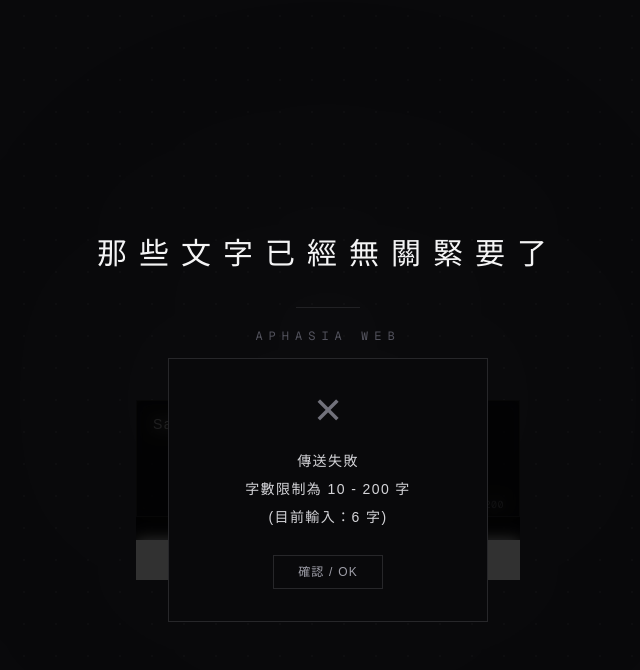
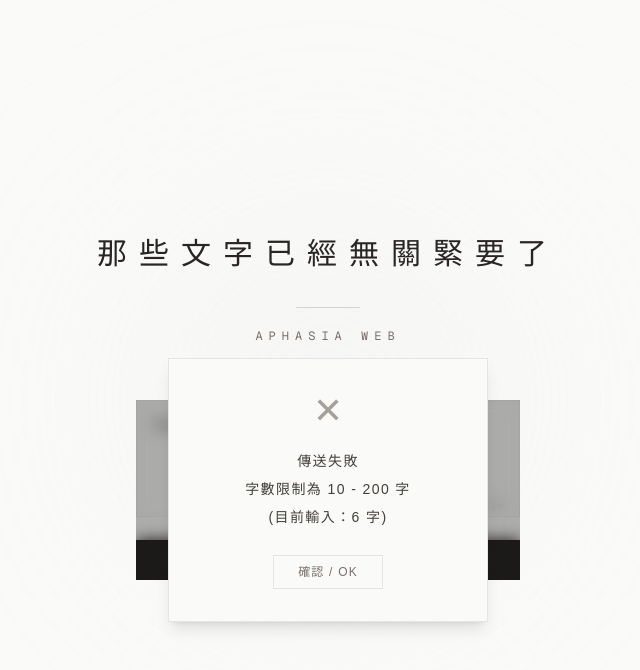
Before and after one commit to ChunRed/Aphasia-Web, a Next.js app in the folder client/: page / in a window 1280 px wide. Both pictures are taken after typing "Sample" into the empty fields and a click on the button "送出 / SUBMIT". Shown: the top 670 px of the page, without its empty margins (312-952 px from the left). Built offline with nearby package versions, Linux system fonts and the light colour scheme.

Commit message:
更新UI風格

```diff
--- a/client/app/layout.tsx
+++ b/client/app/layout.tsx
@@ -19,15 +19,17 @@ export const metadata: Metadata = {
   description: "數位藝術節 - Aphasia Web",
   appleWebApp: {
     capable: true,
-    statusBarStyle: "black-translucent",
+    statusBarStyle: "default",
     title: "無關緊要",
   },
 };
 
 export const viewport: Viewport = {
-  themeColor: "#09090b", // Matches bg-zinc-950
+  themeColor: "#fafaf9", // Matches Muji off-white bg
   width: "device-width",
   initialScale: 1,
+  maximumScale: 1,
+  userScalable: false,
   viewportFit: "cover",
 };
 
--- a/client/app/page.tsx
+++ b/client/app/page.tsx
@@ -2,20 +2,20 @@ import MujiInput from "@/components/MujiInput";
 
 export default function Home() {
   return (
-    <div className="relative flex min-h-screen flex-col items-center justify-center bg-zinc-950 p-6 text-center select-none overflow-hidden">
-      {/* Subtle background radial pattern */}
-      <div className="absolute inset-0 bg-[radial-gradient(circle_at_center,rgba(255,255,255,0.02)_1px,transparent_1px)] bg-[size:32px_32px] pointer-events-none" />
+    <div className="relative flex min-h-screen flex-col items-center justify-center bg-[#fafaf9] p-6 text-center select-none overflow-hidden">
+      {/* Subtle background radial pattern for light mode */}
+      <div className="absolute inset-0 bg-[radial-gradient(circle_at_center,rgba(0,0,0,0.02)_1px,transparent_1px)] bg-[size:32px_32px] pointer-events-none" />
 
-      {/* Ambient soft glow */}
-      <div className="absolute top-1/2 left-1/2 -translate-x-1/2 -translate-y-1/2 w-96 h-96 bg-zinc-800/10 rounded-full blur-[120px] pointer-events-none" />
+      {/* Ambient soft warm light */}
+      <div className="absolute top-1/2 left-1/2 -translate-x-1/2 -translate-y-1/2 w-96 h-96 bg-stone-200/20 rounded-full blur-[120px] pointer-events-none" />
 
       <main className="relative z-10 flex flex-col items-center justify-center max-w-2xl gap-8 w-full">
         <div className="flex flex-col items-center justify-center gap-4">
-          <h1 className="text-xl sm:text-2xl md:text-3xl font-extralight tracking-[0.4em] leading-[2.2] text-zinc-100 drop-shadow-sm animate-fade-in select-text">
+          <h1 className="text-xl sm:text-2xl md:text-3xl font-extralight tracking-[0.4em] leading-[2.2] text-stone-800 drop-shadow-sm animate-fade-in select-text">
             那些文字已經無關緊要了
           </h1>
-          <div className="h-[1px] w-12 bg-zinc-800/80 animate-width-expand mt-1" />
-          <p className="text-zinc-600 text-[10px] sm:text-xs tracking-[0.5em] uppercase font-mono mt-1 opacity-60 select-text animate-fade-in-delayed">
+          <div className="h-[1px] w-12 bg-stone-300 animate-width-expand mt-1" />
+          <p className="text-stone-500 text-[10px] sm:text-xs tracking-[0.5em] uppercase font-mono mt-1 opacity-60 select-text animate-fade-in-delayed">
             Aphasia Web
           </p>
         </div>
--- a/client/components/MujiInput.tsx
+++ b/client/components/MujiInput.tsx
@@ -43,16 +43,16 @@ export default function MujiInput() {
             placeholder="請輸入文字（10 - 200 字）..."
             maxLength={250} // Allow typing slightly over 200 to show the failure popup instead of hard cut-off
             rows={4}
-            className="w-full px-4 py-3 bg-zinc-900/40 border border-zinc-800 focus:border-zinc-600 focus:outline-none text-zinc-200 placeholder-zinc-600 text-xs sm:text-sm tracking-widest leading-relaxed resize-none transition-colors duration-300 font-light"
+            className="w-full px-4 py-3 bg-[#f5f5f4] border border-stone-200 focus:border-stone-400 focus:outline-none text-stone-800 placeholder-stone-400 text-base md:text-sm tracking-widest leading-relaxed resize-none transition-colors duration-300 font-light"
           />
-          <div className="absolute bottom-3 right-4 text-[10px] text-zinc-500 tracking-wider font-mono select-none">
+          <div className="absolute bottom-3 right-4 text-[10px] text-stone-400 tracking-wider font-mono select-none">
             {text.length} / 200
           </div>
         </div>
 
         <button
           type="submit"
-          className="w-full py-3 bg-zinc-100 hover:bg-zinc-200 text-zinc-950 font-light tracking-[0.3em] text-xs transition-colors duration-300 focus:outline-none"
+          className="w-full py-3 bg-stone-800 hover:bg-stone-700 text-stone-100 font-light tracking-[0.3em] text-xs transition-colors duration-300 focus:outline-none"
         >
           送出 / SUBMIT
         </button>
@@ -60,19 +60,19 @@ export default function MujiInput() {
 
       {/* Muji Style Modal Overlay */}
       {modal.show && (
-        <div className="fixed inset-0 z-50 flex items-center justify-center bg-black/80 backdrop-blur-sm p-4 select-none">
-          <div className="bg-zinc-950 border border-zinc-800 p-8 max-w-xs w-full text-center relative animate-fade-in">
+        <div className="fixed inset-0 z-50 flex items-center justify-center bg-black/30 backdrop-blur-sm p-4 select-none">
+          <div className="bg-[#fafaf9] border border-stone-200 p-8 max-w-xs w-full text-center relative shadow-lg animate-fade-in">
             {/* Minimal Icon Indicator */}
             <div className="mb-4">
               {modal.isSuccess ? (
-                <span className="text-zinc-300 text-4xl font-extralight">○</span>
+                <span className="text-stone-500 text-4xl font-extralight">○</span>
               ) : (
-                <span className="text-zinc-500 text-4xl font-extralight">✕</span>
+                <span className="text-stone-400 text-4xl font-extralight">✕</span>
               )}
             </div>
 
             {/* Message */}
-            <div className="text-zinc-300 text-xs sm:text-sm font-extralight tracking-widest leading-loose whitespace-pre-line mb-6">
+            <div className="text-stone-700 text-xs sm:text-sm font-extralight tracking-widest leading-loose whitespace-pre-line mb-6">
               {modal.message}
             </div>
 
@@ -80,7 +80,7 @@ export default function MujiInput() {
             <button
               type="button"
               onClick={() => setModal({ ...modal, show: false })}
-              className="px-6 py-2 border border-zinc-800 hover:border-zinc-600 text-zinc-400 hover:text-zinc-200 text-xs tracking-widest transition-colors duration-300 focus:outline-none"
+              className="px-6 py-2 border border-stone-200 hover:border-stone-400 text-stone-500 hover:text-stone-800 text-xs tracking-widest transition-colors duration-300 focus:outline-none"
             >
               確認 / OK
             </button>
```
